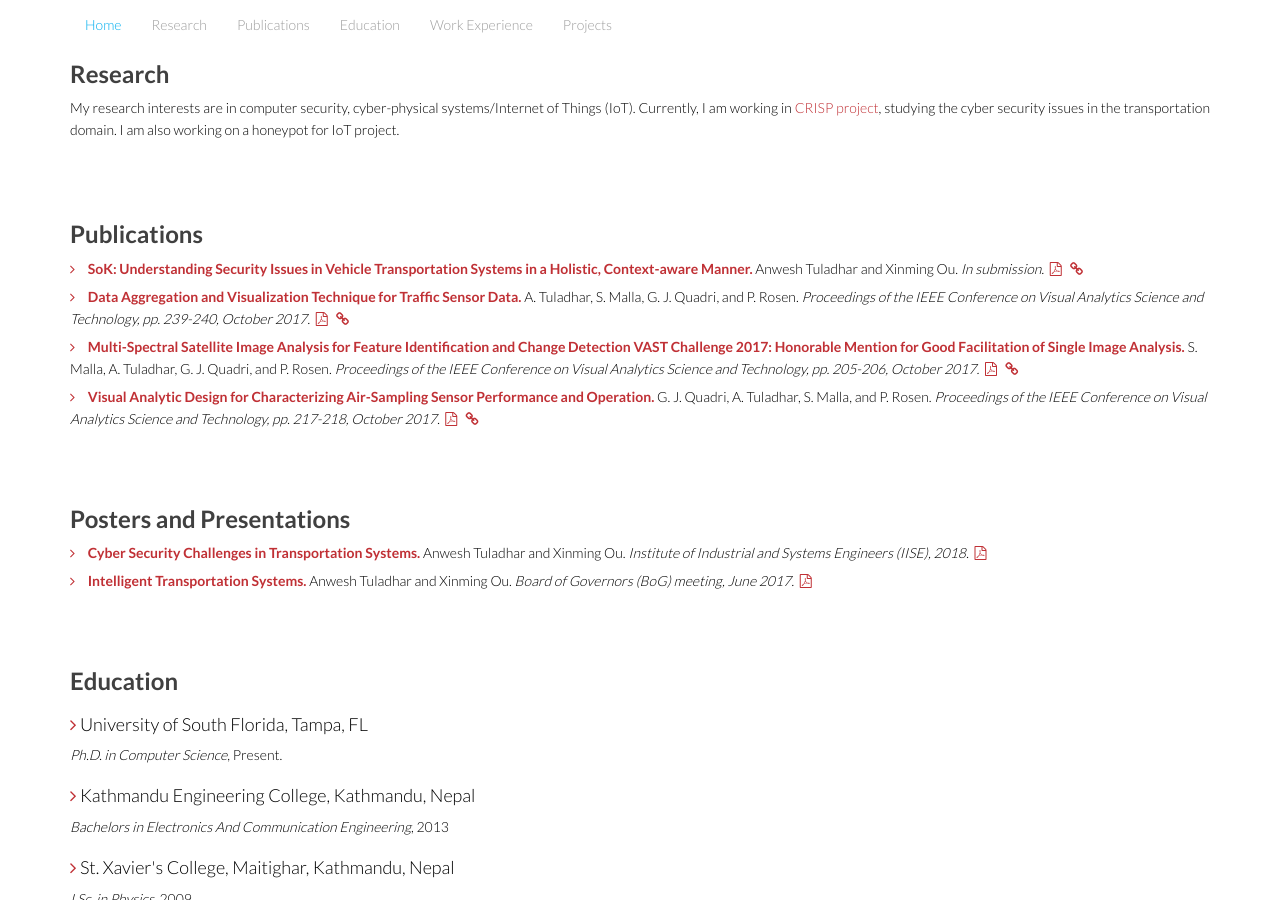
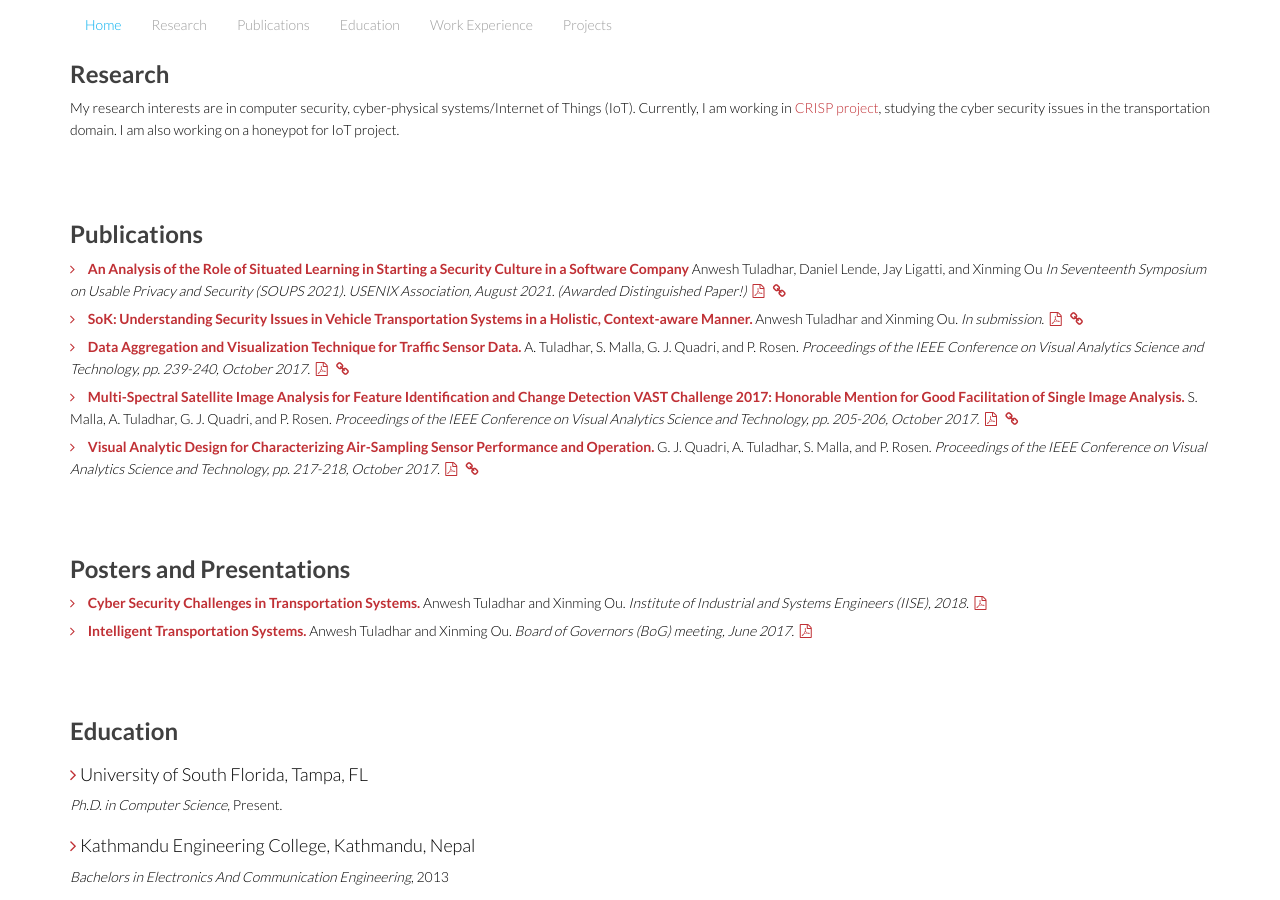
Before and after one commit to anwesht/anwesht.github.io, a Jekyll site: the page built from index.md, in a window 1280 px wide and 900 px high, scrolled down 680 px. Built offline with Jekyll 4.4.1, drawn with Linux system fonts in a browser that asks for light colours.

Commit message:
Updated SOUPS.

```diff
--- a/_data/publications.yml
+++ b/_data/publications.yml
@@ -1,3 +1,9 @@
+- title: "An Analysis of the Role of Situated Learning in Starting a Security Culture in a Software Company"
+  authors: Anwesh Tuladhar, Daniel Lende, Jay Ligatti, and Xinming Ou
+  details: In Seventeenth Symposium on Usable Privacy and Security (SOUPS 2021). USENIX Association, August 2021. (Awarded Distinguished Paper!)
+  pdf: "https://www.usenix.org/system/files/soups2021-tuladhar.pdf"
+  link: "https://www.usenix.org/conference/soups2021/presentation/tuladhar"
+
 - title: "SoK: Understanding Security Issues in Vehicle Transportation Systems in a Holistic, Context-aware Manner."
   authors: Anwesh Tuladhar and Xinming Ou.
   details: In submission.
```
Also changed, not shown: 1 other file.
